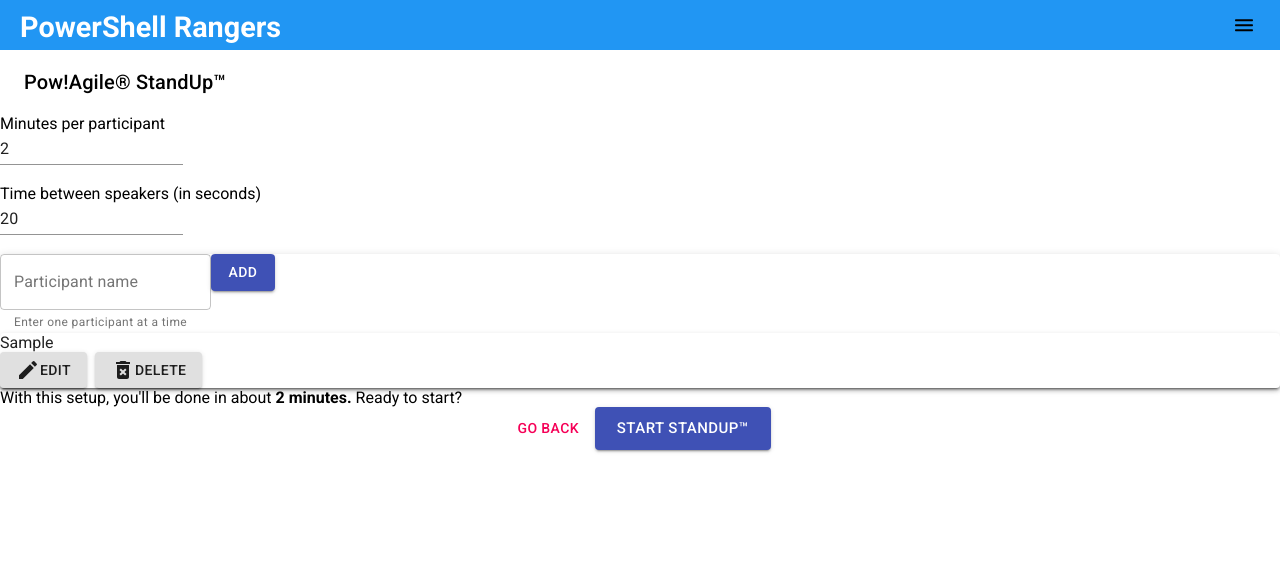
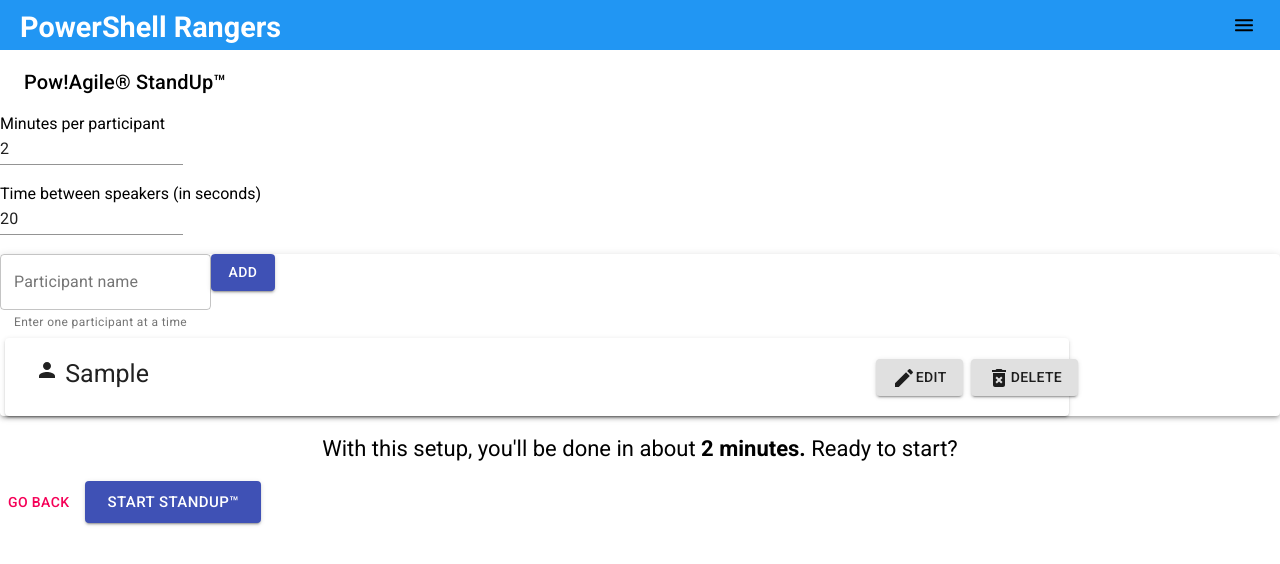
Before and after one commit to atTommy98/powagile_front_end, a React (Create React App) app: page / in a window 1280 px wide. Both pictures are taken after typing "Sample" into the empty fields and a click on the button "ADD". Shown: the top 564 px of the page. Built offline with nearby package versions, Linux system fonts and the light colour scheme.

Commit message:
components made more generic

```diff
--- /dev/null
+++ b/src/components/MeetingParticipants/ParticipantCard/ParticipantCard.css
@@ -0,0 +1,19 @@
+.participantCard {
+  padding: 20px !important;
+  margin: 5px;
+  display: block;
+  width: 80%;
+}
+
+.name {
+  display: inline;
+  font-size: 25px;
+  padding: 10px;
+  text-transform: capitalize;
+}
+
+.buttons {
+  display: inline;
+  position: relative;
+  right: -70%;
+}
--- a/src/components/MeetingParticipants/ParticipantCard/ParticipantCard.js
+++ b/src/components/MeetingParticipants/ParticipantCard/ParticipantCard.js
@@ -5,19 +5,25 @@ import DeleteForeverIcon from "@material-ui/icons/DeleteForever";
 import EditIcon from "@material-ui/icons/Edit";
 import { Input } from "@material-ui/core";
 import CheckIcon from "@material-ui/icons/Check";
+import PersonIcon from "@material-ui/icons/Person";
 
 // FIXME: Edit, and Delete functions not working
+
+// CSS
+import "./ParticipantCard.css";
 
 export default function ParticipantCard({
   index,
   name = "Sample Name",
-  beingEdited = true,
+  beingEdited,
   ToggleBeingEditedFunc,
   DeleteFunc,
   EditNameFunc,
 }) {
-  return beingEdited ? (
-    <Paper key={index} elevation={2}>
+  return (
+    <Paper key={index} elevation={2} className="participantCard">
+      {beingEdited ? (
+        <div>
           <Input></Input>
           <Button
             variant="contained"
@@ -25,10 +31,15 @@ export default function ParticipantCard({
           >
             <CheckIcon /> Confirm
           </Button>
-    </Paper>
+        </div>
       ) : (
-    <Paper key={index} elevation={2}>
-      <p>{name}</p>
+        <div>
+          <p className="name">
+            <PersonIcon />
+            &nbsp;
+            {name}
+          </p>
+          <div className="buttons">
             <Button
               variant="contained"
               onclick={(index) => ToggleBeingEditedFunc(index)}
@@ -39,6 +50,9 @@ export default function ParticipantCard({
             <Button variant="contained" onclick={(index) => DeleteFunc(index)}>
               <DeleteForeverIcon /> Delete
             </Button>
+          </div>
+        </div>
+      )}
     </Paper>
   );
 }
--- a/src/pages/StandUpPage/StandUpPage.css
+++ b/src/pages/StandUpPage/StandUpPage.css
@@ -1,3 +1,10 @@
 * {
   font-family: "Roboto";
 }
+
+.totalStandupTime {
+  margin: 20px auto;
+  font-size: 22px;
+  max-width: 80%;
+  text-align: center;
+}
--- a/src/pages/StandUpPage/StandUpPage.js
+++ b/src/pages/StandUpPage/StandUpPage.js
@@ -180,14 +180,14 @@ export default function StandUpPage() {
         </form>
 
         {totalMeetingTime !== 0 ? (
-          <p>
+          <p className="totalStandupTime">
             With this setup, you'll be done in about{" "}
             <b>{totalMeetingTime} minutes.</b> Ready to start?
           </p>
         ) : null}
 
         {totalMeetingTime !== 0 ? (
-          <center>
+          <div>
             <Button size="medium" color="secondary">
               Go Back
             </Button>
@@ -195,7 +195,7 @@ export default function StandUpPage() {
             <Button size="large" color="primary" variant="contained">
               Start StandUp™
             </Button>
-          </center>
+          </div>
         ) : null}
       </div>
     </div>
```
Also changed, not shown: src/components/MeetingParticipants/MeetingParticipants.js (deleted), 1 other file (tests, documents, lock files or other folders). Lines whose indentation alone changed are shown as unchanged.
